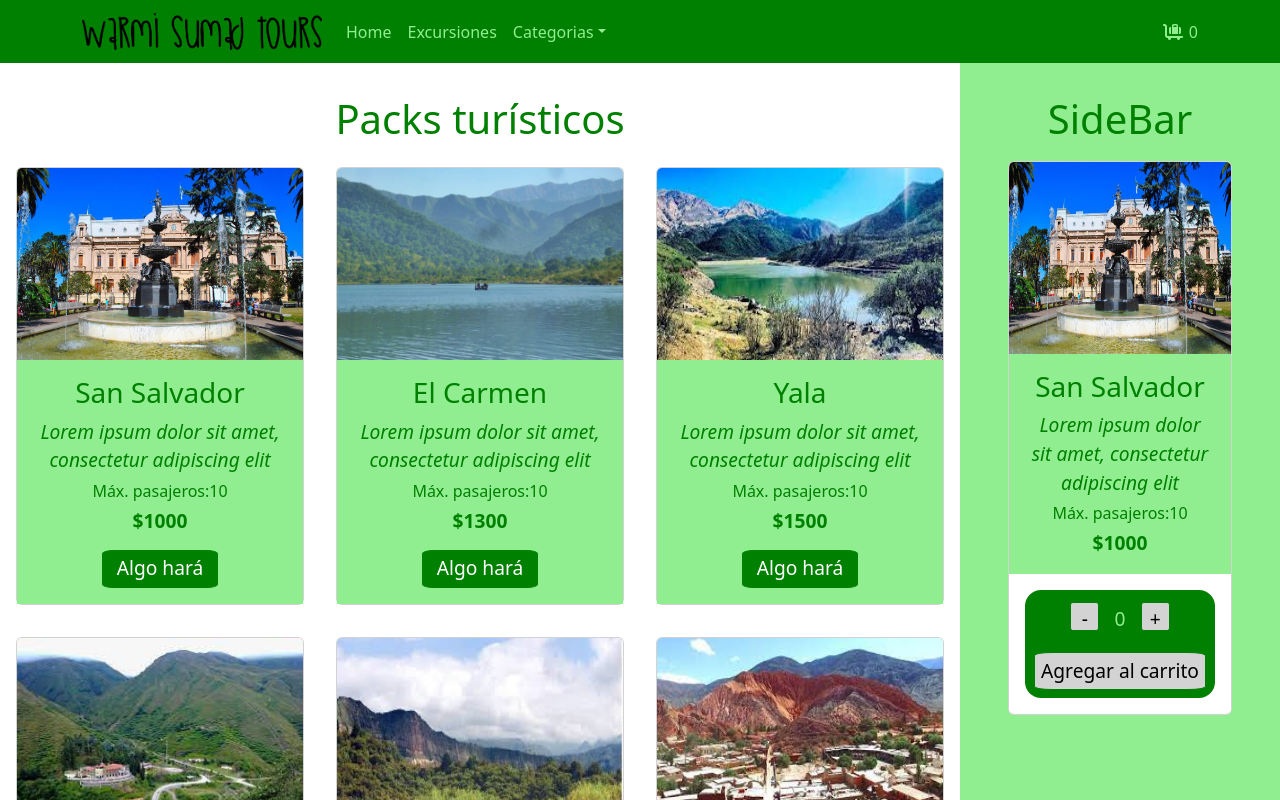
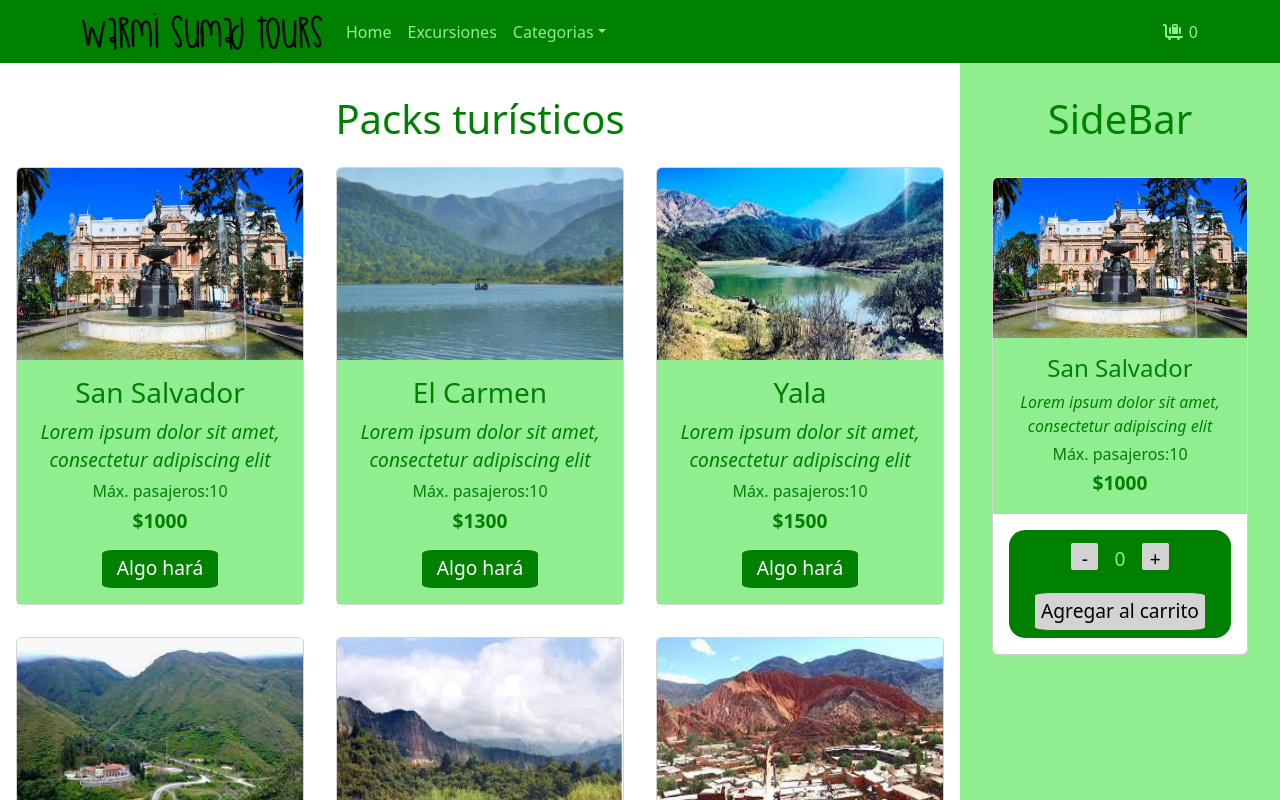
Before and after one commit to ignacioiglesias8/PF-React-Iglesias, a React (Create React App) app: page / in a window 1280 px wide. Shown: the top 800 px of the page. Built offline with nearby package versions, Linux system fonts and the light colour scheme.

Commit message:
resolviendo clase 7

```diff
--- a/src/App.css
+++ b/src/App.css
@@ -127,10 +127,37 @@
   padding-top: 1em;
 }
 
+/*SideBar*/
 .sideBar .card{
-  margin: 0.3em;
+  margin: 0.8em 0.3em;
   display: inline-block;
-  width: 7em;
+  width: 8em;
+}
+
+.sideBar .card-img-top{
+  height: 5em;
+}
+
+#cardSelectedTitle{
+  font-size: 1.2em ;
+}
+
+.sidebar .card-text{
+  margin: 0.1em;
+}
+
+.sideBar .card-text#descripcion{
+  font-style: italic;
+  font-size: 0.5em;
+}
+
+.sideBar .card-text#pasajeros{
+  font-size: 0.5em;
+}
+
+.card-text#precio{
+  font-weight: bold;
+  font-size: 0.6em;
 }
 
 /*ItemCount*/
--- a/src/components/ItemSelected.jsx
+++ b/src/components/ItemSelected.jsx
@@ -7,7 +7,7 @@ const ItemSelected = ({id, nombre, categoria, subcategoria, precio, stock, image
         <Card id={id} className={categoria + " " + subcategoria}>
         <Card.Img variant="top" src={imagen} />
         <Card.Body>
-            <Card.Title><h2>{nombre}</h2></Card.Title>
+            <Card.Title><h2 id='cardSelectedTitle'>{nombre}</h2></Card.Title>
             <Card.Text id="descripcion">
                 {descripcion}
             </Card.Text>
```
